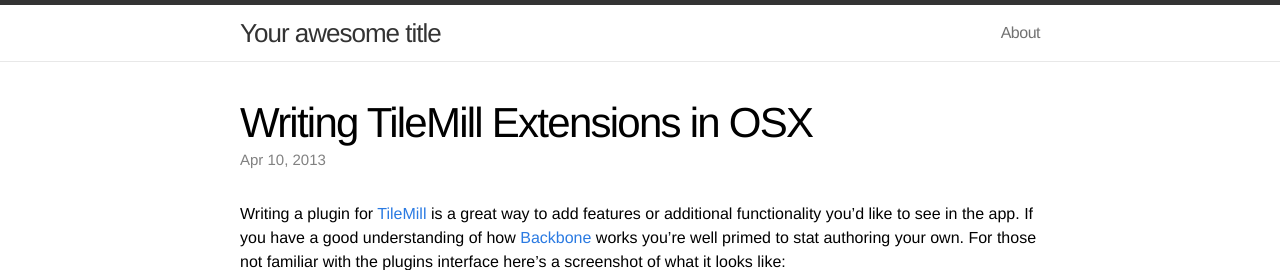
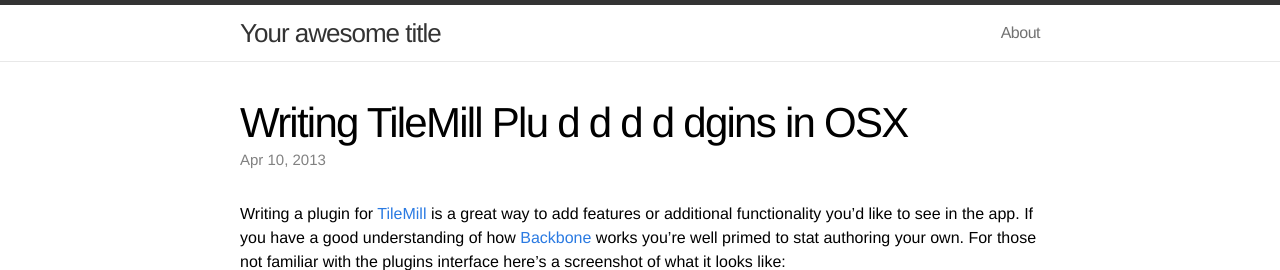
Before and after one commit to dhcole/eno-site, a Jekyll site: the page built from _posts/2013-04-10-a-filename.md, in a window 1280 px wide and 900 px high, cut to the strip 0-270 px from the top of the window. Built offline with Jekyll 4.4.1, drawn with Linux system fonts in a browser that asks for light colours.

Commit message:
Saving a commit

```diff
--- a/_posts/2013-04-10-a-filename.md
+++ b/_posts/2013-04-10-a-filename.md
@@ -2,7 +2,7 @@
 published: true
 layout: post
 category: blog
-title: "Writing TileMill&nbsp;Extensions&nbsp;in OSX"
+title: Writing TileMill Plu d d d d dgins in OSX
 permalink: /blog/writing-tilemill-plugins
 class: tilemill-plugins
 headline: images/blog/tilemill-plugins.png
```
